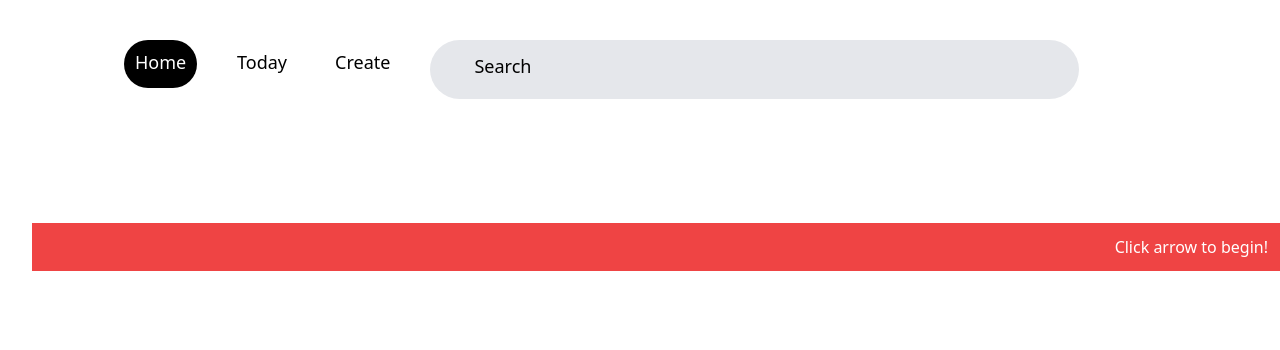
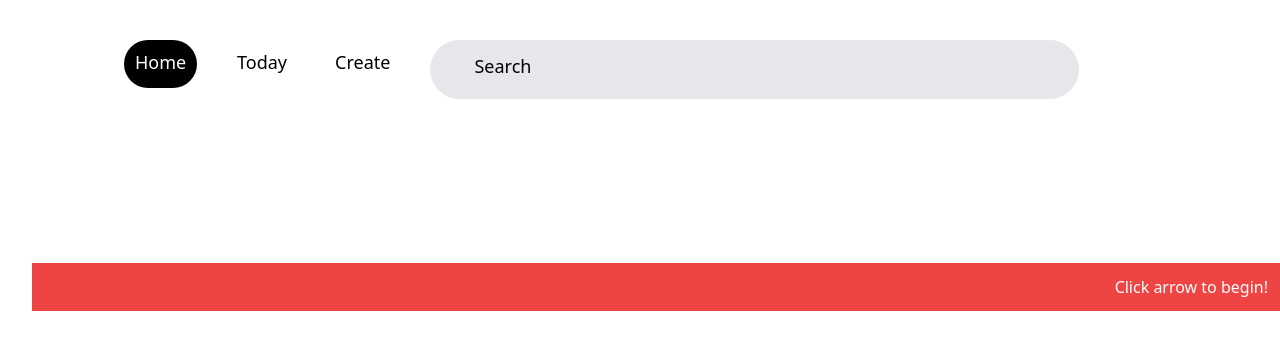
Before and after one commit to andrea-everett/pinterest-final, a React (Create React App) app: page / in a window 1280 px wide. Shown: the top 350 px of the page. Built offline with nearby package versions, Linux system fonts and the light colour scheme; some icons are missing.

Commit message:
change-margin

```diff
--- a/src/components/FinalBoard.js
+++ b/src/components/FinalBoard.js
@@ -101,7 +101,7 @@ class ModalAndPin extends React.Component {
 
                 <div onClick={() => this.setState({ show_modal: true })}>
                     <div onClick={this.hideBackground}
-                            className="plus  text-right mr-10 sm:mr-1 sm:p-3" >
+                            className="plus  text-right m-10 sm:mr-1 sm:p-3" >
                             <box-icon name="plus-circle"   color="#928e8e"></box-icon>
                     </div>
                 </div>
```
